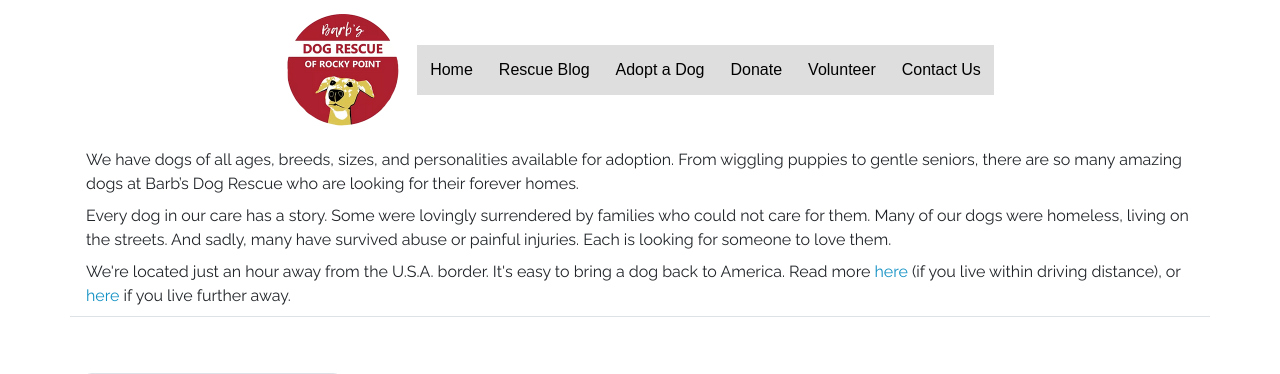
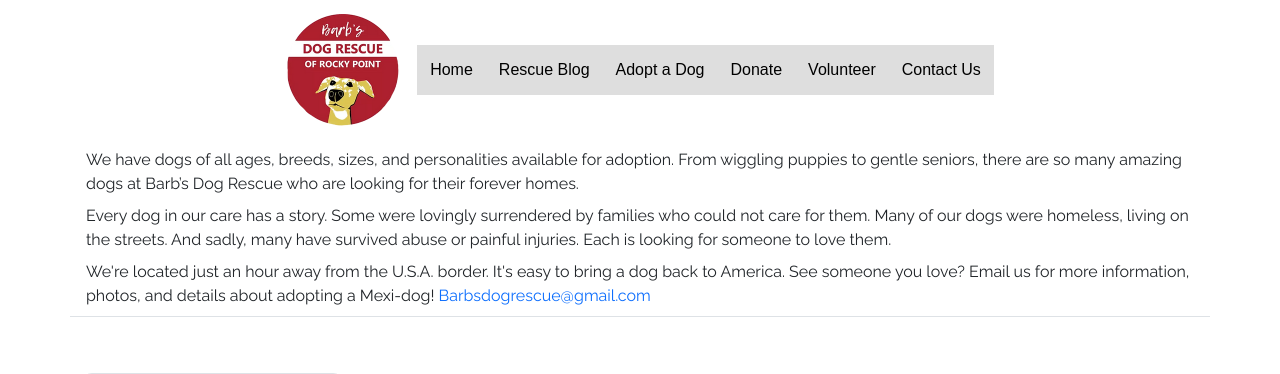
Before and after one commit to charliegriefer/barbs, a Flask app: page / in a window 1280 px wide. Shown: the top 374 px of the page. Run offline with Flask 3, Linux system fonts and the light colour scheme; data that the repository does not hold is empty; some libraries are stand-ins or nearby versions.

Commit message:
Update verbiage

```diff
--- a/templates/index.html
+++ b/templates/index.html
@@ -6,9 +6,7 @@
     <div class="mb-2">Every dog in our care has a story. Some were lovingly surrendered by families who could not care for them. Many of our dogs were homeless, living on the streets. And sadly, many have survived abuse or painful injuries. Each is looking for someone to love them.</div>
     <div class="mb-2">
       We're located just an hour away from the U.S.A. border. It's easy to bring a dog back to America.
-      Read more <a href="https://www.barbsdogrescue.org/post/adopt-a-dog-from-mexico" class="cglink">here</a> (if you live within driving distance),
-      or <a href="https://www.barbsdogrescue.org/post/how-to-travel-back-to-the-u-s-with-your-new-dog-if-you-live-more-than-a-few-hours-away" class="cglink">here</a>
-      if you live further away.
+      See someone you love? Email us for more information, photos, and details about adopting a Mexi-dog! <a href="mailto:Barbsdogrescue@gmail.com">Barbsdogrescue@gmail.com</a>
     </div>
   </div>
 
```
